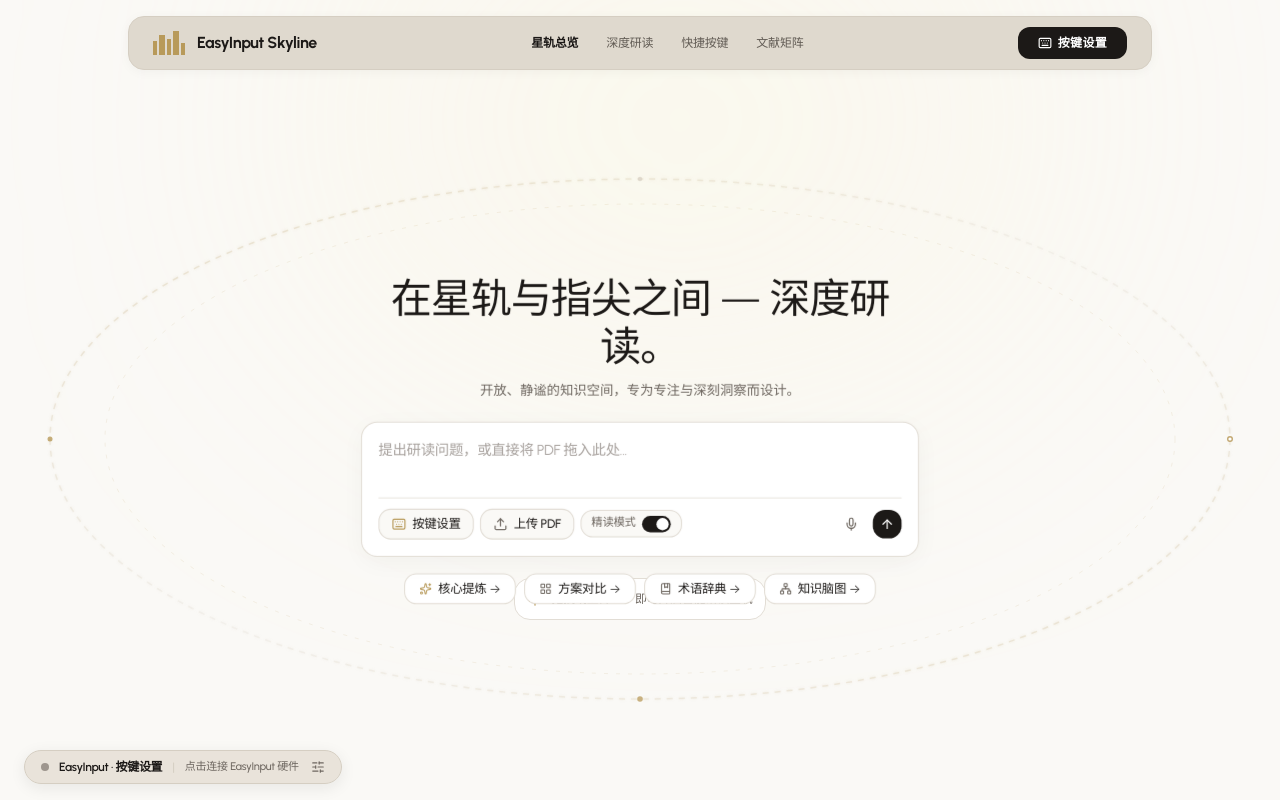
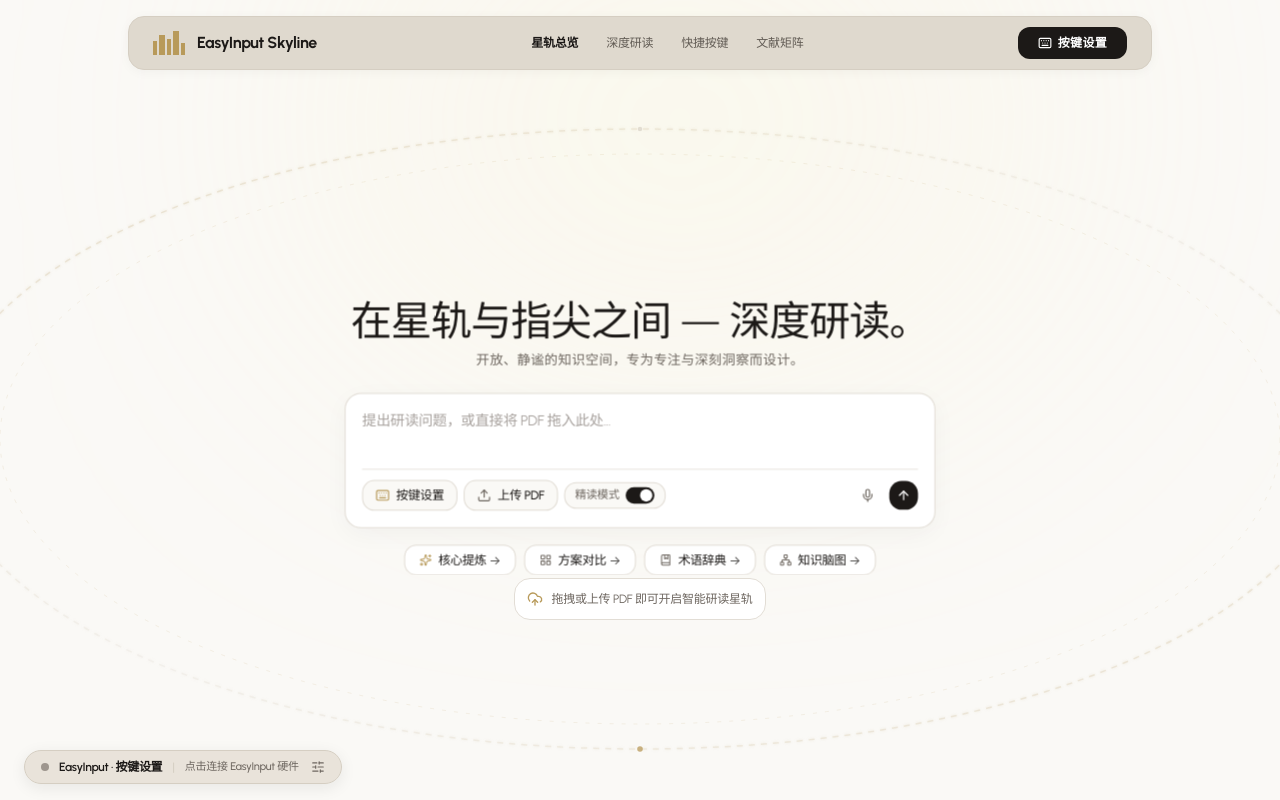
Before and after one commit to Xuanxi621/ReadKeyBoard, a React (Vite) app: page / in a window 1280 px wide. Built offline with nearby package versions, Linux system fonts and the light colour scheme.

Commit message:
fix(ui): eliminate orbit card overlap and enforce single line for hero headline

```diff
--- a/src/components/UniverseView.jsx
+++ b/src/components/UniverseView.jsx
@@ -185,7 +185,7 @@ function UniverseView({
       >
         {/* Architectural Champagne Gold & Stone Orbit Track */}
         <div className="absolute inset-0 flex items-center justify-center pointer-events-none z-0">
-          <svg className="w-[1440px] h-[780px] overflow-visible max-w-none" viewBox="0 0 1440 780" fill="none">
+          <svg className="w-[1600px] h-[800px] overflow-visible max-w-none pointer-events-none" viewBox="0 0 1600 800" fill="none">
             <defs>
               <linearGradient id="orbitTrackArch" x1="0%" y1="0%" x2="100%" y2="100%">
                 <stop offset="0%" stopColor="#B89A5A" stopOpacity="0.45" />
@@ -201,12 +201,12 @@ function UniverseView({
               </filter>
             </defs>
 
-            {/* Primary Orbit Track Arc (绝对同心 cy=390, rx=590, ry=260) */}
+            {/* Primary Orbit Track Arc (绝对同心 cx=800, cy=400, rx=700, ry=310) */}
             <ellipse
-              cx="720"
-              cy="390"
-              rx="590"
-              ry="260"
+              cx="800"
+              cy="400"
+              rx="700"
+              ry="310"
               stroke="url(#orbitTrackArch)"
               strokeWidth="1.5"
               strokeDasharray="6 6"
@@ -216,21 +216,21 @@ function UniverseView({
 
             {/* Subtle Inner Horizon Reference Ring */}
             <ellipse
-              cx="720"
-              cy="390"
-              rx="535"
-              ry="235"
+              cx="800"
+              cy="400"
+              rx="640"
+              ry="285"
               stroke="rgba(184, 154, 90, 0.12)"
               strokeWidth="1"
               strokeDasharray="4 8"
             />
 
-            {/* Celestial Optical Nodes */}
-            <circle cx="1310" cy="390" r="3" fill="#B89A5A" opacity="0.85" />
-            <circle cx="1310" cy="390" r="1.6" fill="#FFFFFF" />
-            <circle cx="130" cy="390" r="2.5" fill="#B89A5A" opacity="0.80" />
-            <circle cx="720" cy="130" r="2.2" fill="#D5CEC2" opacity="0.65" />
-            <circle cx="720" cy="650" r="2.8" fill="#B89A5A" opacity="0.75" />
+            {/* Celestial Optical Nodes (aligned with rx=700, ry=310) */}
+            <circle cx="1500" cy="400" r="3" fill="#B89A5A" opacity="0.85" />
+            <circle cx="1500" cy="400" r="1.6" fill="#FFFFFF" />
+            <circle cx="100" cy="400" r="2.5" fill="#B89A5A" opacity="0.80" />
+            <circle cx="800" cy="90" r="2.2" fill="#D5CEC2" opacity="0.65" />
+            <circle cx="800" cy="710" r="2.8" fill="#B89A5A" opacity="0.75" />
           </svg>
         </div>
 
@@ -274,6 +274,8 @@ function UniverseView({
               onHoverCard={setHoveredCardIndex}
               onOpenDoc={onOpenDoc}
               onDeleteDoc={onDeleteDoc}
+              rx={700}
+              ry={310}
             />
           ))}
         </div>
--- a/src/components/universe/CentralConsole.jsx
+++ b/src/components/universe/CentralConsole.jsx
@@ -42,17 +42,17 @@ function CentralConsole({
   };
 
   return (
-    <div id="centralConsole" className="z-20 w-full max-w-xl px-4 flex flex-col items-center pointer-events-auto select-none">
-      {/* Hero Title with Austin Skyline Light Architectural Typography */}
-      <h1 className="text-3xl md:text-[40px] font-light text-[#1C1917] tracking-tight leading-[1.18] mb-2 text-center">
+    <div id="centralConsole" className="z-30 w-full max-w-4xl px-4 flex flex-col items-center pointer-events-auto select-none">
+      {/* Hero Title with Austin Skyline Light Architectural Typography (Enforce single line) */}
+      <h1 className="text-2xl sm:text-3xl md:text-[36px] lg:text-[40px] font-light text-[#1C1917] tracking-tight leading-none mb-3 text-center whitespace-nowrap select-none">
         在星轨与指尖之间 — 深度研读。
       </h1>
-      <p className="text-xs md:text-[13px] text-[#6E6760] font-light tracking-normal text-center mb-5 max-w-md leading-relaxed">
+      <p className="text-xs md:text-[13px] text-[#6E6760] font-light tracking-wide text-center mb-6 whitespace-nowrap">
         开放、静谧的知识空间，专为专注与深刻洞察而设计。
       </p>
 
-      {/* Architectural Inset Card */}
-      <div className="w-full bg-white rounded-2xl border border-[#E2DDD5] shadow-[0_6px_24px_rgba(28,25,23,0.04)] p-4 focus-within:border-[#1C1917] focus-within:ring-2 focus-within:ring-[#1C1917]/10 transition-all relative">
+      {/* Architectural Inset Card (Focused max-w-xl width) */}
+      <div className="w-full max-w-xl bg-white rounded-2xl border border-[#E2DDD5] shadow-[0_6px_24px_rgba(28,25,23,0.04)] p-4 focus-within:border-[#1C1917] focus-within:ring-2 focus-within:ring-[#1C1917]/10 transition-all relative">
         {/* Drop Overlay */}
         {isDraggingOver && (
           <div className="absolute inset-0 bg-[#B89A5A]/10 backdrop-blur-xs rounded-2xl border-2 border-dashed border-[#B89A5A] flex items-center justify-center text-[#1C1917] font-medium text-xs z-30 pointer-events-none">
@@ -181,7 +181,7 @@ function CentralConsole({
       </div>
 
       {/* Quick Suggestion Pills (Explore the residence style) */}
-      <div className="flex flex-wrap items-center justify-center gap-2 mt-4 text-xs font-light">
+      <div className="flex flex-wrap items-center justify-center gap-2 mt-4 text-xs font-light max-w-xl">
         <button
           onClick={() => applyTagPrompt('请提炼当前 PDF 的核心 Executive Summary 与关键论点')}
           className="flex items-center gap-1.5 px-3.5 py-1.5 rounded-xl bg-white hover:bg-[#F2EFE9] border border-[#E2DDD5] hover:border-[#1C1917] text-[#1C1917] transition shadow-2xs cursor-pointer active:scale-95"
--- a/src/components/universe/OrbitCard.jsx
+++ b/src/components/universe/OrbitCard.jsx
@@ -11,26 +11,17 @@ function OrbitCard({
   onSelectCard,
   onHoverCard,
   onOpenDoc,
-  onDeleteDoc
+  onDeleteDoc,
+  rx = 700,
+  ry = 310
 }) {
-  const cProps = doc.cardProps || {
-    w: 136,
-    h: 184,
-    baseTilt: 0,
-    radiusX: 590,
-    radiusY: 260,
-    orbitOffset: (index / Math.max(1, totalDocs)) * Math.PI * 2
-  };
-
   // Evenly distribute cards along the orbit, ensuring calm, harmonious spacing
   const orbitOffset = (index / Math.max(1, totalDocs)) * Math.PI * 2;
   const cardAngle = orbitAngle + orbitOffset;
 
-  // Exact orbit radii matching SVG ellipse perfectly (590px x 260px)
-  const cardW = Math.max(132, cProps.w || 136);
-  const cardH = Math.max(178, cProps.h || 184);
-  const rx = 590;
-  const ry = 260;
+  // Architectural card sizing: refined compact proportions ensuring zero overlap with CentralConsole
+  const cardW = 124;
+  const cardH = 168;
   const sinA = Math.sin(cardAngle);
   const cosA = Math.cos(cardAngle);
 
@@ -55,9 +46,9 @@ function OrbitCard({
   const brightness = isCardActive ? 1.01 : 0.97 + depthRatio * 0.04;
 
   // Perspective Scale & Opacity: clean 3D depth perception
-  const scale = isCardActive ? 1.15 : 0.90 + depthRatio * 0.20;
-  // Layering: background cards (<20) travel physically behind console (z-20); foreground cards (>30) pass in front
-  const zIndex = isCardActive ? 90 : Math.round(depthRatio * 50) + 10;
+  const scale = isCardActive ? 1.10 : 0.88 + depthRatio * 0.16;
+  // Layering: background cards travel safely behind central console (z-30)
+  const zIndex = isCardActive ? 25 : Math.round(depthRatio * 15) + 5;
   const opacity = isCardActive ? 1 : 0.88 + depthRatio * 0.12;
 
   const handleCardClick = (e) => {
```
